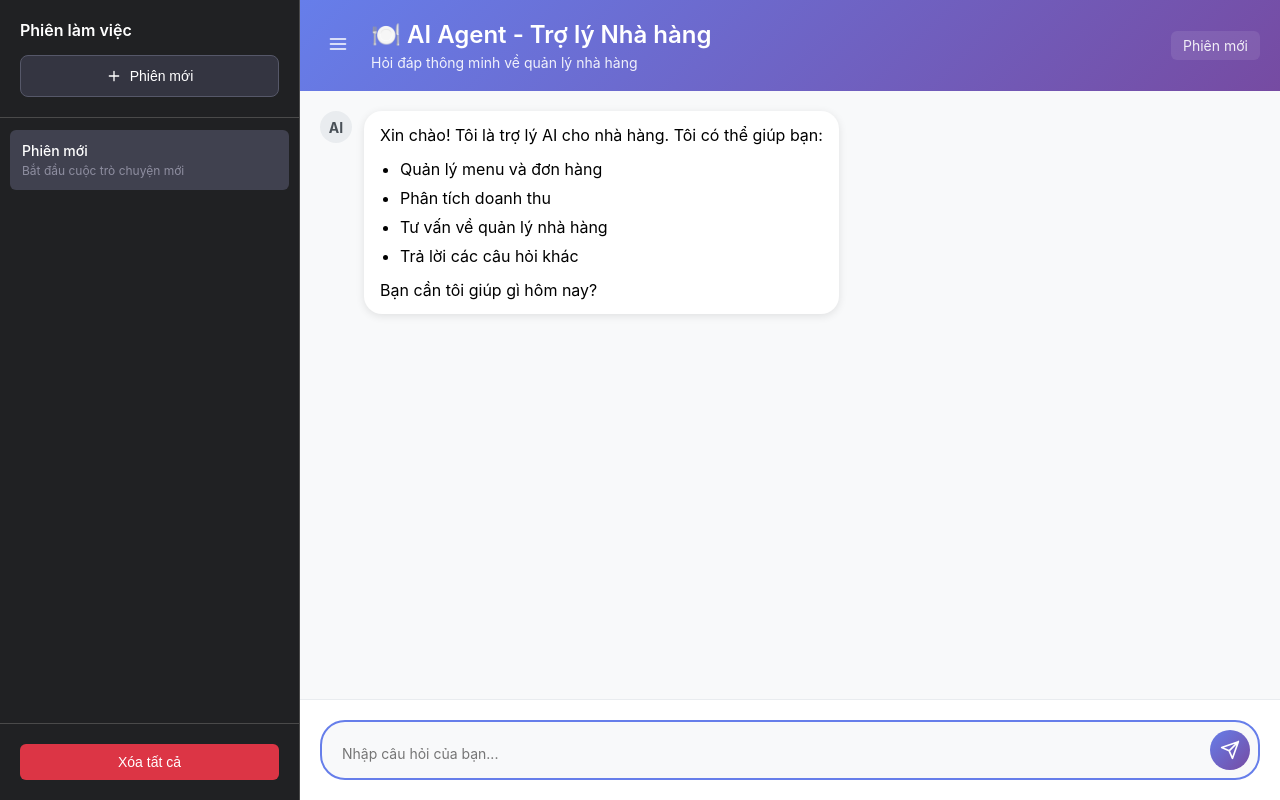
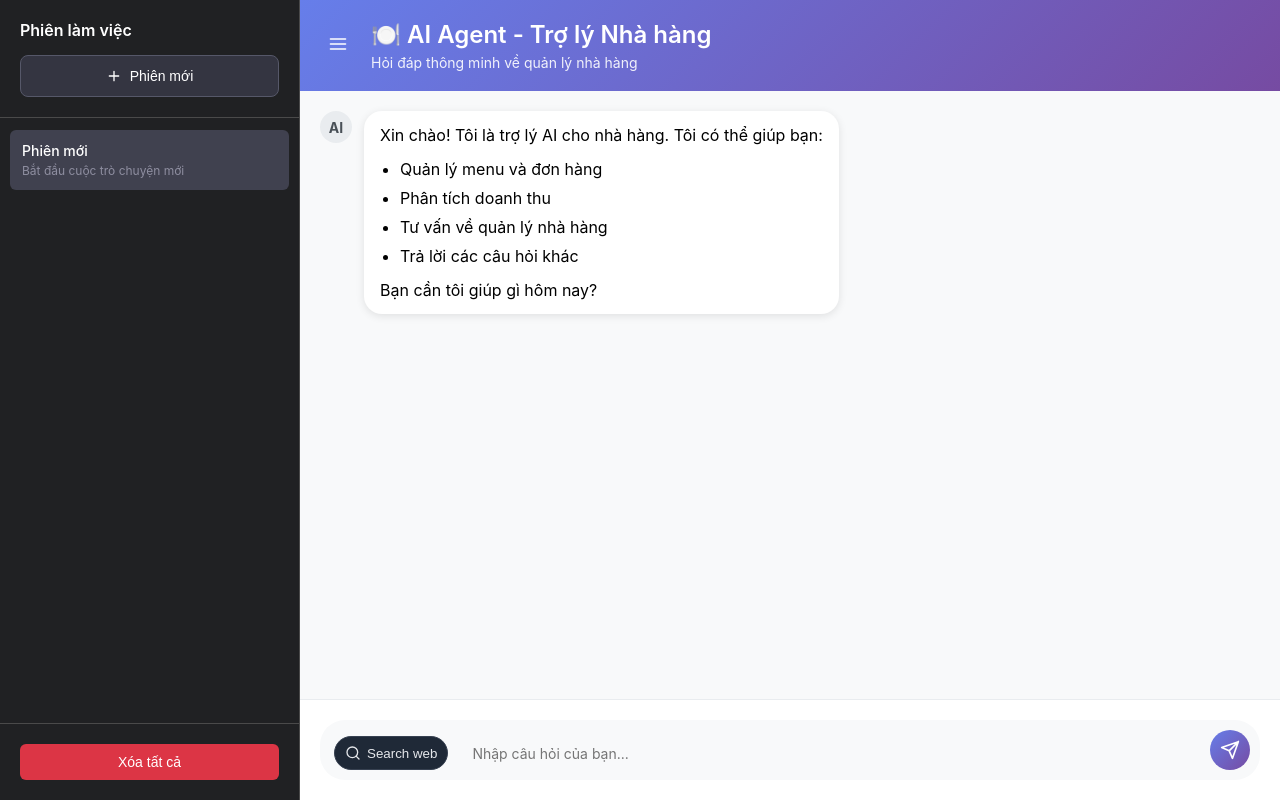
Before and after one commit to MajinBuuNe-Ahihi/PRO, a FastAPI app: page / in a window 1280 px wide. Run offline with FastAPI, Linux system fonts and the light colour scheme.

Commit message:
feat: them tinh nag

```diff
--- a/main.py
+++ b/main.py
@@ -1,26 +1,45 @@
+# Main.py (fixed with markdown)
+
+import json
+import os
+import pathlib
+from textwrap import dedent
+from typing import List, Dict, Optional
+
+from ddgs import DDGS
 from fastapi import FastAPI, Request, Form
-from fastapi.responses import StreamingResponse, HTMLResponse
+from fastapi.responses import StreamingResponse, HTMLResponse, JSONResponse
 from fastapi.middleware.cors import CORSMiddleware
 from fastapi.staticfiles import StaticFiles
 from fastapi.templating import Jinja2Templates
 from openai import OpenAI
-from typing import List, Dict
 from pydantic import BaseModel
 from dotenv import load_dotenv
-import json
-import os
-import pathlib
 
-# Load environment variables
+# Import các thư viện từ agno
+from agno.agent import Agent
+from agno.models.openai import OpenAIChat
+
+# Import công cụ DuckDuckGoTools đã được sửa lỗi
+from DuckDuckGoTools import DuckDuckGoTools
+
+# Load environment variables từ file .env
 load_dotenv()
 
+# Các Pydantic model để xác thực dữ liệu từ request
 class ChatRequest(BaseModel):
     message: str
     session_id: str = ""
+    use_search: Optional[bool] = False
 
+class SearchRequest(BaseModel):
+    query: str
+    max_results: Optional[int] = 5
+
+# Khởi tạo FastAPI app
 app = FastAPI(title="Restaurant AI Agent", version="1.0.0")
 
-# Cấu hình CORS
+# Cấu hình CORS để cho phép các domain khác truy cập API
 app.add_middleware(
     CORSMiddleware,
     allow_origins=["*"],
@@ -39,7 +58,34 @@ api_key = os.getenv("OPENAI_API_KEY", "")
 if not api_key:
     print("⚠️  Cảnh báo: Không tìm thấy OPENAI_API_KEY trong file .env")
 
+# Khởi tạo OpenAI client
 client = OpenAI(api_key=api_key)
+
+# Khởi tạo công cụ DuckDuckGoTools
+ddg_tools = DuckDuckGoTools(search=True, news=False, verify_ssl=False, region="vn-vi")
+
+# Định nghĩa Agent chính để xử lý các truy vấn tìm kiếm
+# Agent này sẽ tự động gọi Tool dựa trên instructions
+duck_agent = Agent(
+    # Sử dụng mô hình gpt-4o-mini
+    model=OpenAIChat(id="gpt-4.1"),
+    instructions=dedent("""
+    Bạn là một AI Agent chatbot hỗ trợ phần mề quản lý nhà hàng. Phần mềm tên CUKCUK. thuộc công ty MISA.
+        Bạn là trợ lý web search. Khi người dùng hỏi và bật search,
+        hãy gọi tool duckduckgo.duckduckgo_search để lấy kết quả liên quan.
+        Sau đó, tóm tắt ngắn gọn kết quả và đưa ra 2-3 liên kết hữu ích.
+        Sử dụng định dạng Markdown để trình bày kết quả.
+        Tóm tắt phải **ngắn gọn, xúc tích** và các liên kết phải được liệt kê bằng dấu gạch đầu dòng.
+        Ví dụ:
+        **[Tiêu đề tóm tắt]**
+        - [Tên trang web]: [Link]
+        - [Tên trang web]: [Link]
+    """),
+    tools=[ddg_tools],
+    show_tool_calls=True,
+    # Cần bật markdown=True để Agent trả về response có định dạng Markdown
+    markdown=True,
+)
 
 def create_chat_prompt(message: str, context: str = "") -> str:
     """Tạo prompt cho AI Agent nhà hàng"""
@@ -53,15 +99,19 @@ Ngữ cảnh trước đó: {context}
 Hãy trả lời bằng tiếng Việt một cách tự nhiên và hữu ích.
 """
 
-def event_stream(message: str, context: str = ""):
+def event_stream(message: str, context: str = "", search_results: Optional[list] = None):
     """Stream response từ OpenAI"""
     try:
         prompt = create_chat_prompt(message, context)
+        system_content = " Bạn là một AI Agent chatbot hỗ trợ phần mề quản lý nhà hàng. Phần mềm tên CUKCUK. thuộc công ty MISA."
+        "Bạn là trợ lý AI thông minh cho nhà hàng. Trả lời bằng tiếng Việt."
+        if search_results:
+            system_content += f"\nsearch_results: {json.dumps(search_results, ensure_ascii=False)}"
 
         stream = client.chat.completions.create(
             model="gpt-4.1",
             messages=[
-                {"role": "system", "content": "Bạn là trợ lý AI thông minh cho nhà hàng. Trả lời bằng tiếng Việt."},
+                {"role": "system", "content": system_content},
                 {"role": "user", "content": prompt}
             ],
             stream=True,
@@ -82,11 +132,23 @@ async def home(request: Request):
 
 @app.post("/chat")
 def chat_stream(request: ChatRequest):
-    """API chat với streaming response"""
-    return StreamingResponse(
-        event_stream(request.message),
-        media_type="text/plain"
-    )
+    """API chat với streaming response, có thể kèm search tool"""
+    if request.use_search and request.message:
+        print("log chat tim kiem")
+        def gen():
+            try:
+                # Agent sẽ tự động gọi tool và tạo ra câu trả lời theo instructions đã định nghĩa
+                text = duck_agent.run(request.message)
+                yield str(text.content)
+            except Exception as e:
+                yield f"Loi {str(e)}"
+        return StreamingResponse(gen(), media_type="text/plain")
+    else:
+        print("log chat thuong")
+        return StreamingResponse(
+            event_stream(request.message, search_results=None),
+            media_type="text/plain"
+        )
 
 if __name__ == "__main__":
     import uvicorn
--- a/static/css/style.css
+++ b/static/css/style.css
@@ -330,6 +330,46 @@ body {
   transition: border-color 0.3s ease;
 }
 
+.tool-toggle {
+  display: inline-flex;
+  align-items: center;
+  gap: 6px;
+  background: #1f2937;
+  color: #e5e7eb;
+  border: 1px solid #374151;
+  border-radius: 18px;
+  padding: 8px 10px;
+  margin-left: 4px;
+  cursor: pointer;
+}
+
+.tool-toggle.active {
+  background: #2563eb;
+  border-color: #1d4ed8;
+  color: #fff;
+}
+
+#searchResults {
+  margin: 10px 20px 0 20px;
+}
+
+.search-item {
+  padding: 8px 0;
+  border-bottom: 1px solid #eee;
+}
+.search-title {
+  font-weight: 600;
+}
+.search-link {
+  color: #059669;
+  font-size: 12px;
+  margin: 2px 0;
+}
+.search-snippet {
+  color: #4b5563;
+  font-size: 13px;
+}
+
 .input-wrapper:focus-within {
   border-color: #667eea;
 }
--- a/static/js/chat.js
+++ b/static/js/chat.js
@@ -2,6 +2,7 @@
 let isStreaming = false;
 let currentSessionId = null;
 let sessions = [];
+let searchToolEnabled = false;
 
 // DOM elements
 const chatMessages = document.getElementById('chatMessages');
@@ -10,6 +11,8 @@ const sendButton = document.getElementById('sendButton');
 const sessionList = document.getElementById('sessionList');
 const currentSessionName = document.getElementById('currentSessionName');
 const sessionPanel = document.getElementById('sessionPanel');
+const searchResults = document.getElementById('searchResults');
+const searchResultsList = document.getElementById('searchResultsList');
 
 // Auto-resize textarea
 messageInput.addEventListener('input', function () {
@@ -54,7 +57,8 @@ async function sendMessage() {
             },
             body: JSON.stringify({
                 message: message,
-                session_id: getSessionId()
+                session_id: getSessionId(),
+                use_search: !!searchToolEnabled
             })
         });
 
@@ -421,3 +425,82 @@ document.addEventListener('DOMContentLoaded', function () {
     loadSessions();
     messageInput.focus();
 });
+
+// =============
+// Search client
+// =============
+async function performSearch() {
+    const input = document.getElementById('searchInput');
+    const q = (input && input.value ? input.value.trim() : '');
+    if (!q) return;
+
+    // show placeholder
+    if (searchResults) {
+        searchResults.style.display = 'block';
+        searchResultsList.innerHTML = 'Đang tìm kiếm...';
+    }
+
+    try {
+        const res = await fetch('/api/search', {
+            method: 'POST',
+            headers: { 'Content-Type': 'application/json' },
+            body: JSON.stringify({ query: q, max_results: 8 })
+        });
+        if (!res.ok) {
+            throw new Error('search_failed');
+        }
+        const data = await res.json();
+        renderSearchResults(Array.isArray(data) ? data : []);
+    } catch (err) {
+        renderSearchResults([]);
+    }
+}
+
+// Search using current prompt content
+async function performSearchFromPrompt() {
+    const q = messageInput && messageInput.value ? messageInput.value.trim() : '';
+    if (!q) return;
+    const si = document.getElementById('searchInput');
+    if (si) si.value = q;
+    await performSearch();
+}
+
+function renderSearchResults(items) {
+    if (!searchResults) return;
+    searchResults.style.display = 'block';
+    if (!items || items.length === 0) {
+        searchResultsList.textContent = 'Không có kết quả';
+        return;
+    }
+    const html = items.map((it) => {
+        const title = it.title || it.body || 'Kết quả';
+        const href = it.href || it.url || '#';
+        const snippet = it.body || it.description || '';
+        return `
+            <div class="search-item">
+                <div class="search-title"><a href="${href}" target="_blank" rel="noopener">${escapeHtml(title)}</a></div>
+                <div class="search-link">${escapeHtml(href)}</div>
+                <div class="search-snippet">${escapeHtml(snippet)}</div>
+            </div>
+        `;
+    }).join('');
+    searchResultsList.innerHTML = html;
+}
+
+function escapeHtml(str) {
+    return String(str)
+        .replace(/&/g, '&amp;')
+        .replace(/</g, '&lt;')
+        .replace(/>/g, '&gt;')
+        .replace(/"/g, '&quot;')
+        .replace(/'/g, '&#39;');
+}
+
+// Toggle search tool button
+function toggleSearchTool() {
+    searchToolEnabled = !searchToolEnabled;
+    const btn = document.getElementById('searchToggleBtn');
+    if (btn) {
+        btn.classList.toggle('active', searchToolEnabled);
+    }
+}
--- a/templates/index.html
+++ b/templates/index.html
@@ -58,11 +58,6 @@
               <p>Hỏi đáp thông minh về quản lý nhà hàng</p>
             </div>
           </div>
-          <div class="header-right">
-            <span class="current-session-name" id="currentSessionName"
-              >Phiên mới</span
-            >
-          </div>
         </div>
 
         <div class="chat-messages" id="chatMessages">
@@ -81,8 +76,37 @@
           </div>
         </div>
 
+        <div class="search-results" id="searchResults" style="display: none">
+          <h3>Kết quả tìm kiếm</h3>
+          <div id="searchResultsList"></div>
+        </div>
+
         <div class="chat-input-container">
           <div class="input-wrapper">
+            <button
+              id="searchToggleBtn"
+              class="tool-toggle"
+              onclick="toggleSearchTool()"
+              title="Bật tắt Search web"
+            >
+              <svg width="16" height="16" viewBox="0 0 24 24" fill="none">
+                <path
+                  d="M11 19C15.4183 19 19 15.4183 19 11C19 6.58172 15.4183 3 11 3C6.58172 3 3 6.58172 3 11C3 15.4183 6.58172 19 11 19Z"
+                  stroke="currentColor"
+                  stroke-width="2"
+                  stroke-linecap="round"
+                  stroke-linejoin="round"
+                />
+                <path
+                  d="M21 21L16.65 16.65"
+                  stroke="currentColor"
+                  stroke-width="2"
+                  stroke-linecap="round"
+                  stroke-linejoin="round"
+                />
+              </svg>
+              <span>Search web</span>
+            </button>
             <textarea
               id="messageInput"
               placeholder="Nhập câu hỏi của bạn..."
@@ -106,5 +130,14 @@
     </div>
 
     <script src="{{ url_for('static', path='/js/chat.js') }}"></script>
+    <script>
+      document
+        .getElementById('searchInput')
+        .addEventListener('keydown', function (e) {
+          if (e.key === 'Enter') {
+            performSearch()
+          }
+        })
+    </script>
   </body>
 </html>
```
